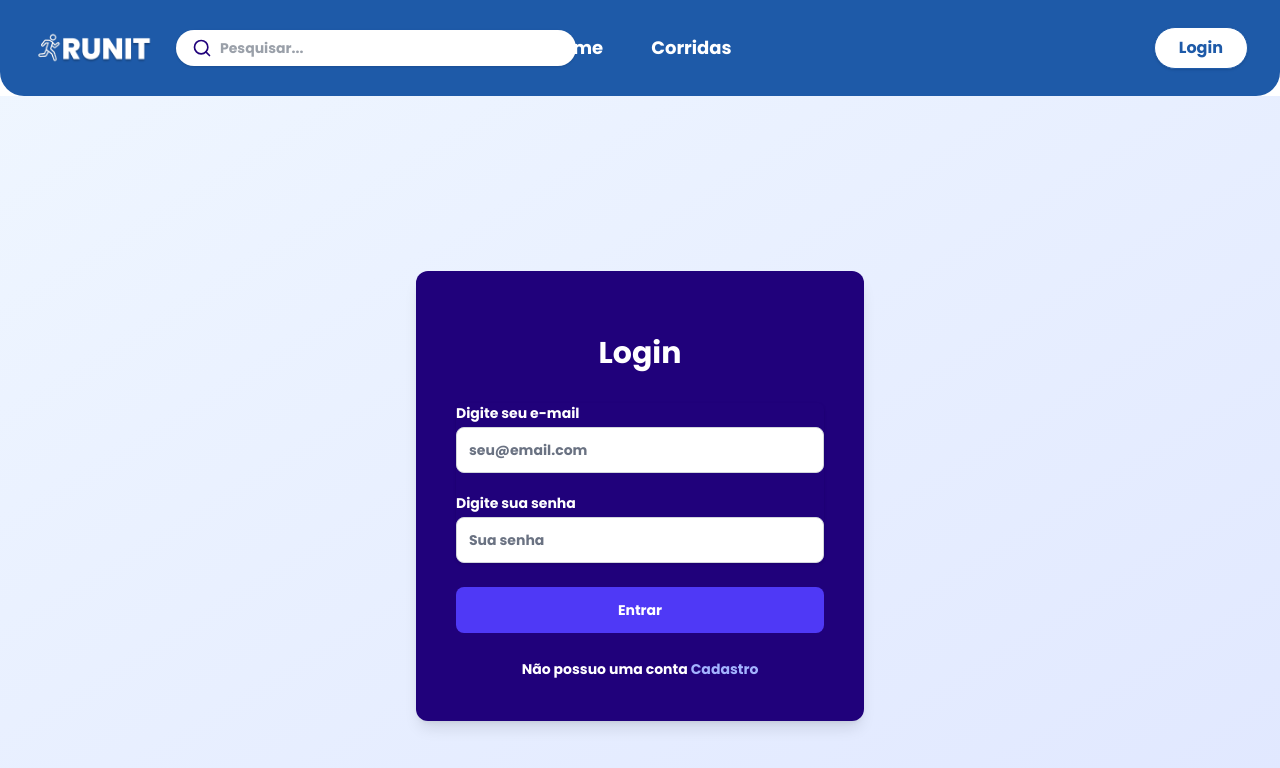
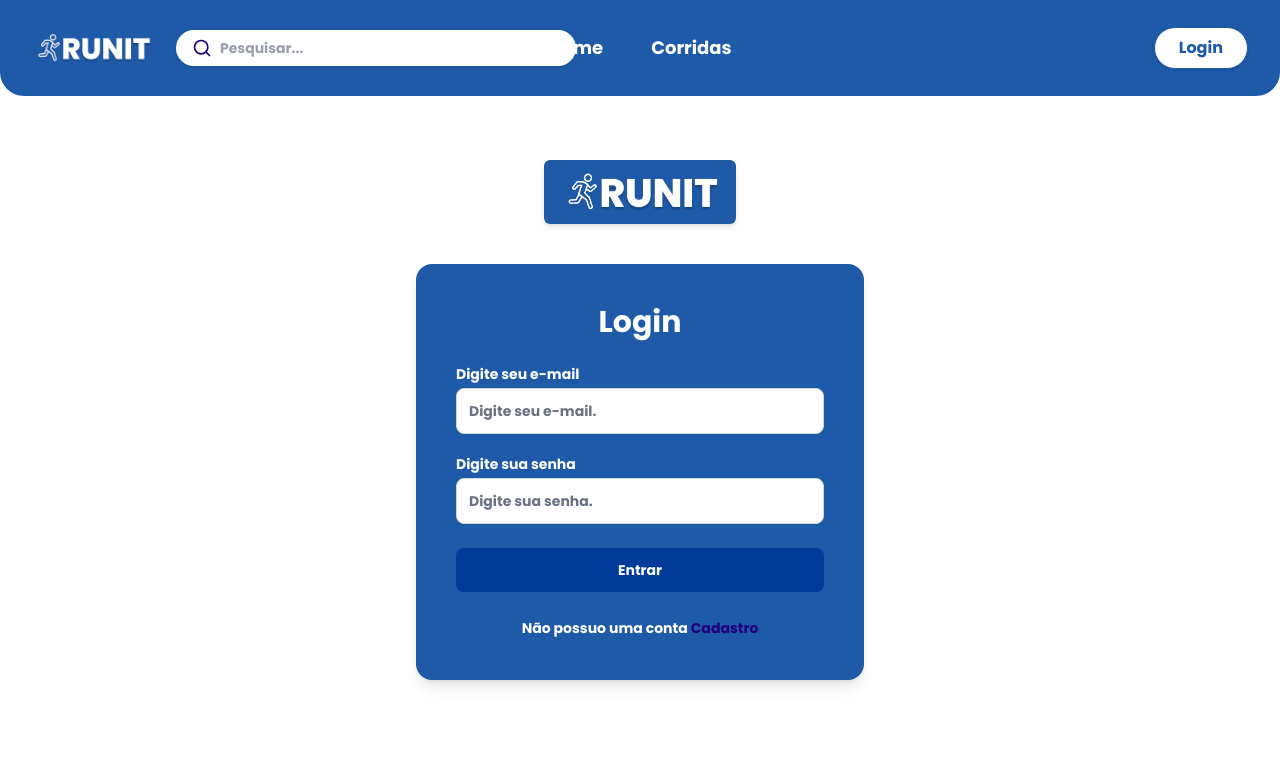
Before and after one commit to nicolekaroliny/Runit-FrontEnd, a Next.js app: page /signin in a window 1280 px wide. Shown: the top 768 px of the page. Built offline with nearby package versions, Linux system fonts and the light colour scheme.

Commit message:
Mudança das cores Login

```diff
--- a/src/app/signin/page.tsx
+++ b/src/app/signin/page.tsx
@@ -2,6 +2,7 @@
 
 import { useState, FormEvent } from 'react';
 import Link from 'next/link';
+import Image from 'next/image';
 
 export default function SignIn() {
   const [email, setEmail] = useState<string>('');
@@ -14,62 +15,98 @@ export default function SignIn() {
   };
 
   return (
-    <div className="min-h-screen flex items-center justify-center bg-gradient-to-br from-blue-50 to-indigo-100 py-12 px-4 sm:px-6 lg:px-8">
-      <div className="max-w-md w-full space-y-8 bg-[#20017B] p-10 rounded-xl shadow-lg">
-        <div>
-          <h2 className="mt-6 text-center text-3xl font-extrabold text-white">
+    <div className="min-h-screen flex flex-col items-center justify-start bg-white py-12 px-4 sm:px-6 lg:px-8">
+
+      {/* Painel da logo*/}
+      <div className="bg-[#1E5AA8] w-48 h-16 rounded-md flex items-center justify-center shadow-md mb-10 mt-4">
+        <div className="relative w-40 h-12">
+          <Image
+            src="/images/logo.png"
+            alt="Logo RUNIT"
+            fill
+            style={{ objectFit: "contain" }}
+            priority
+          />
+        </div>
+      </div>
+
+      {/* Painel principal de login */}
+      <div className="max-w-md w-full bg-[#1E5AA8] p-10 rounded-2xl shadow-lg">
+        <h2 className="text-center text-3xl font-extrabold text-white mb-6">
           Login
         </h2>
-        </div>
-        <form className="mt-8 space-y-6" onSubmit={handleSubmit}>
-          <div className="rounded-md shadow-sm -space-y-px">
-            <div className="mb-5">
-              <label htmlFor="email" className="block text-sm font-medium text-white mb-1">
+
+        <form className="space-y-6" onSubmit={handleSubmit}>
+          <div className="rounded-md space-y-5">
+
+            {/* Campo Email */}
+            <div>
+              <label
+                htmlFor="email"
+                className="block text-sm font-medium text-white mb-1"
+              >
                 Digite seu e-mail
               </label>
+
               <input
                 id="email"
                 name="email"
                 type="email"
                 autoComplete="email"
                 required
-                className="appearance-none relative block w-full px-3 py-3 bg-white border border-gray-300 placeholder-gray-500 text-gray-900 rounded-lg focus:outline-none focus:ring-indigo-500 focus:border-indigo-500 focus:z-10 sm:text-sm"
-                placeholder="seu@email.com"
+                className="block w-full px-3 py-3 bg-white border border-gray-300
+                           placeholder-gray-500 text-gray-900 rounded-lg
+                           focus:outline-none focus:ring-[#1E5AA8] focus:border-[#1E5AA8]
+                           sm:text-sm"
+                placeholder="Digite seu e-mail."
                 value={email}
                 onChange={(e) => setEmail(e.target.value)}
               />
             </div>
+
+            {/* Campo Senha */}
             <div>
-              <label htmlFor="password" className="block text-sm font-medium text-white mb-1">
+              <label
+                htmlFor="password"
+                className="block text-sm font-medium text-white mb-1"
+              >
                 Digite sua senha
               </label>
+
               <input
                 id="password"
                 name="password"
                 type="password"
                 autoComplete="current-password"
                 required
-                className="appearance-none relative block w-full px-3 py-3 bg-white border border-gray-300 placeholder-gray-500 text-gray-900 rounded-lg focus:outline-none focus:ring-indigo-500 focus:border-indigo-500 focus:z-10 sm:text-sm"
-                placeholder="Sua senha"
+                className="block w-full px-3 py-3 bg-white border border-gray-300
+                           placeholder-gray-500 text-gray-900 rounded-lg
+                           focus:outline-none focus:ring-[#1E5AA8] focus:border-[#1E5AA8]
+                           sm:text-sm"
+                placeholder="Digite sua senha."
                 value={password}
                 onChange={(e) => setPassword(e.target.value)}
               />
             </div>
           </div>
 
-          <div>
+          {/* Botão Entrar*/}
           <button
             type="submit"
-              className="group relative w-full flex justify-center py-3 px-4 border border-transparent text-sm font-medium rounded-lg text-white bg-indigo-600 hover:bg-indigo-700 focus:outline-none focus:ring-2 focus:ring-offset-2 focus:ring-indigo-500 transition-colors duration-200"
+            className="w-full flex justify-center py-3 px-4 text-sm font-medium rounded-lg
+                       text-white bg-[#003B99] hover:bg-[#002f7a] transition-colors duration-200"
           >
             Entrar
           </button>
-          </div>
 
+          {/* Link Cadastro */}
           <div className="text-center mt-4">
             <span className="text-sm text-white">
               Não possuo uma conta{' '}
-              <Link href="/signup" className="font-medium text-indigo-300 hover:text-indigo-200">
+              <Link
+                href="/signup"
+                className="font-medium text-[#20017B] hover:text-[#3a02c0]"
+              >
                 Cadastro
               </Link>
             </span>
--- a/src/app/signup/page.tsx
+++ b/src/app/signup/page.tsx
@@ -12,16 +12,33 @@ export default function SignUp() {
 
   const handleSubmit = (e: FormEvent<HTMLFormElement>) => {
     e.preventDefault();
+    //Lógica de cadastro
     console.log('Nome:', name, 'Email:', email, 'Password:', password, 'ConfirmPassword:', confirmPassword);
   };
 
   return (
-    <div className="min-h-screen flex items-center justify-center bg-gradient-to-br from-blue-50 to-indigo-100 py-8 px-4 sm:px-6 lg:px-8">
+    <div className="min-h-screen flex items-center justify-center bg-white from-blue-50 to-indigo-100 py-8 px-4 sm:px-6 lg:px-8">
       <div className="flex flex-col md:flex-row w-full max-w-3xl rounded-2xl shadow-lg overflow-hidden">
 
         {/* Painel Esquerdo: Imagem e Texto */}
         <div className="w-full md:w-2/5 flex flex-col items-center justify-center p-4 md:p-5 bg-white">
-          <div className="relative w-32 h-32 md:w-36 md:h-36 mb-3 animate-pulse">
+
+         {/* Logo RUNIT */}
+         <div className="bg-[#1E5AA8] w-48 h-16 rounded-md flex items-center justify-center mb-4 shadow-md mt-[-20px] mb-6">
+          <div className= "relative w-36 h-12">
+
+           <Image
+             src="/images/logo.png"
+             alt="Logo RUNIT"
+             fill
+             style={{ objectFit: "contain" }}
+             priority
+           />
+           </div>
+         </div>
+
+       {/* Runner */}
+         <div className="relative w-40 h-40 md:w-44 md:h-44 mb-6 animate-pulse">
           <Image
             src="/runner.png"
             alt="Pessoa correndo na linha de chegada"
@@ -30,13 +47,16 @@ export default function SignUp() {
             priority
           />
         </div>
-          <p className="text-sm md:text-base font-semibold text-gray-800 text-center px-2">
+
+       {/* Texto */}
+       <p className="text-sm md:text-base font-semibold text-[#1E5AA8] text-center px-2 mt-2">
          Comece sua jornada até a linha de chegada!
        </p>
+
       </div>
 
         {/* Painel Direito: Formulário de Cadastro */}
-        <div className="w-full md:w-3/5 bg-[#20017B] p-6 md:p-7 flex flex-col justify-center">
+        <div className="w-full md:w-3/5 bg-[#1E5AA8] p-6 md:p-7 flex flex-col justify-center">
           <div className="mb-5">
             <h2 className="text-center text-2xl md:text-2xl font-extrabold text-white">
               Cadastro
@@ -115,7 +135,7 @@ export default function SignUp() {
             <div className="pt-1">
               <button
               type="submit"
-                className="w-full py-2 px-4 bg-indigo-600 hover:bg-indigo-700 text-white font-medium rounded-lg focus:outline-none focus:ring-2 focus:ring-offset-2 focus:ring-indigo-500 transition-colors duration-200 text-sm"
+                  className="w-40 mx-auto block py-3 bg-[#003B99] text-white rounded-xl shadow-[0_4px_8px_rgba(0,0,0,0.2)] hover:bg-[#002F7A] transition"
               >
                 Cadastre-se
               </button>
@@ -124,7 +144,7 @@ export default function SignUp() {
             <div className="text-center pt-2">
               <span className="text-sm text-white">
                 Já possuo uma conta{' '}
-                <Link href="/signin" className="font-medium text-indigo-300 hover:text-indigo-200">
+                <Link href="/signin" className="font-medium text-[#20017B] hover:text-indigo-400">
                   Login
                 </Link>
               </span>
@@ -133,5 +153,6 @@ export default function SignUp() {
         </div>
       </div>
     </div>
+
   );
 }
```
Also changed, not shown: public/images/runner.png (added). Lines whose indentation alone changed are shown as unchanged.
